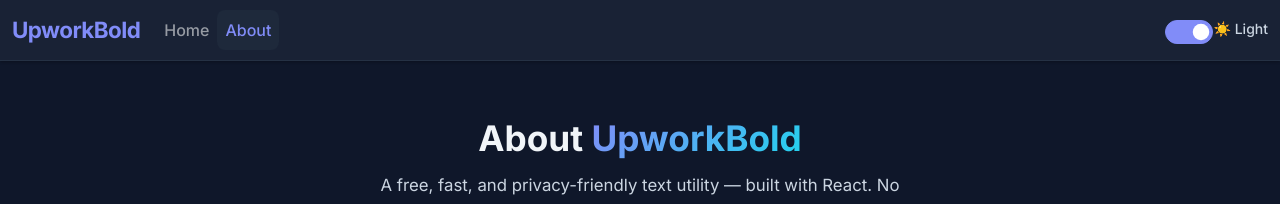
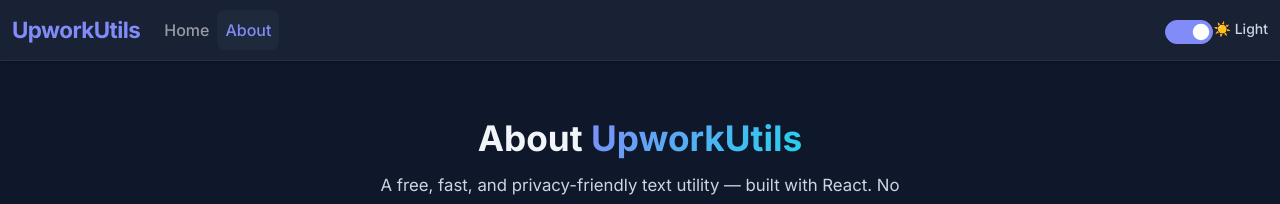
Before and after one commit to muhammadAzeem0x000/ReactApp_textUtils, a React (Create React App) app: page /about in a window 1280 px wide. Shown: the top 204 px of the page. Built offline with nearby package versions, Linux system fonts and the light colour scheme; the HTML template or start-up script is replaced by a standard one.

Commit message:
Changed the name to upworkutils

```diff
--- a/package.json
+++ b/package.json
@@ -1,5 +1,5 @@
 {
-  "name": "upworkbold",
+  "name": "upworkutils",
   "version": "1.0.0",
   "private": true,
   "description": "A React text utility app for manipulating and analyzing text",
--- a/public/index.html
+++ b/public/index.html
@@ -7,7 +7,7 @@
     <meta name="theme-color" content="#4f46e5" />
     <meta
       name="description"
-      content="UpworkBold – Free online text utility tool. Convert case, count words, remove extra spaces, and more."
+      content="UpworkUtils – Free online text utility tool. Convert case, count words, remove extra spaces, and more."
     />
     <link rel="apple-touch-icon" href="%PUBLIC_URL%/logo192.png" />
     <link rel="manifest" href="%PUBLIC_URL%/manifest.json" />
@@ -15,7 +15,7 @@
       href="https://cdn.jsdelivr.net/npm/bootstrap@5.3.3/dist/css/bootstrap.min.css"
       rel="stylesheet"
     />
-    <title>UpworkBold – Text Manipulation Tool</title>
+    <title>UpworkUtils – Text Manipulation Tool</title>
   </head>
   <body>
     <noscript>You need to enable JavaScript to run this app.</noscript>
--- a/src/App.js
+++ b/src/App.js
@@ -9,7 +9,7 @@
   return (
     <Router>
       <ThemeProvider>
-        <Navbar title="UpworkBold" aboutText="About" />
+        <Navbar title="UpworkUtils" aboutText="About" />
         <Alert />
         <div className="container my-3">
           <Routes>
--- a/src/components/About.js
+++ b/src/components/About.js
@@ -14,7 +14,7 @@
     <div className="about-container">
       <div className="about-hero">
         <h1 className="about-title">
-          About <span className="about-title-accent">UpworkBold</span>
+          About <span className="about-title-accent">UpworkUtils</span>
         </h1>
         <p className="about-subtitle">
           A free, fast, and privacy-friendly text utility — built with React.
--- a/src/components/Navbar.js
+++ b/src/components/Navbar.js
@@ -2,7 +2,7 @@
 import { Link, useLocation } from 'react-router-dom';
 import { useTheme } from '../context/ThemeContext';
 
-export default function Navbar({ title = 'UpworkBold', aboutText = 'About' }) {
+export default function Navbar({ title = 'UpworkUtils', aboutText = 'About' }) {
   const { mode, toggleMode } = useTheme();
   const location = useLocation();
   const isDark = mode === 'dark';
--- a/src/index.css
+++ b/src/index.css
@@ -1,5 +1,5 @@
 /* ========================================
-   UpworkBold App – Modern CSS with Theming
+   UpworkUtils App – Modern CSS with Theming
    ======================================== */
 
 @import url('https://fonts.googleapis.com/css2?family=Inter:wght@400;500;600;700&display=swap');
```
Also changed, not shown: 2 other files (tests, documents, lock files or other folders).
